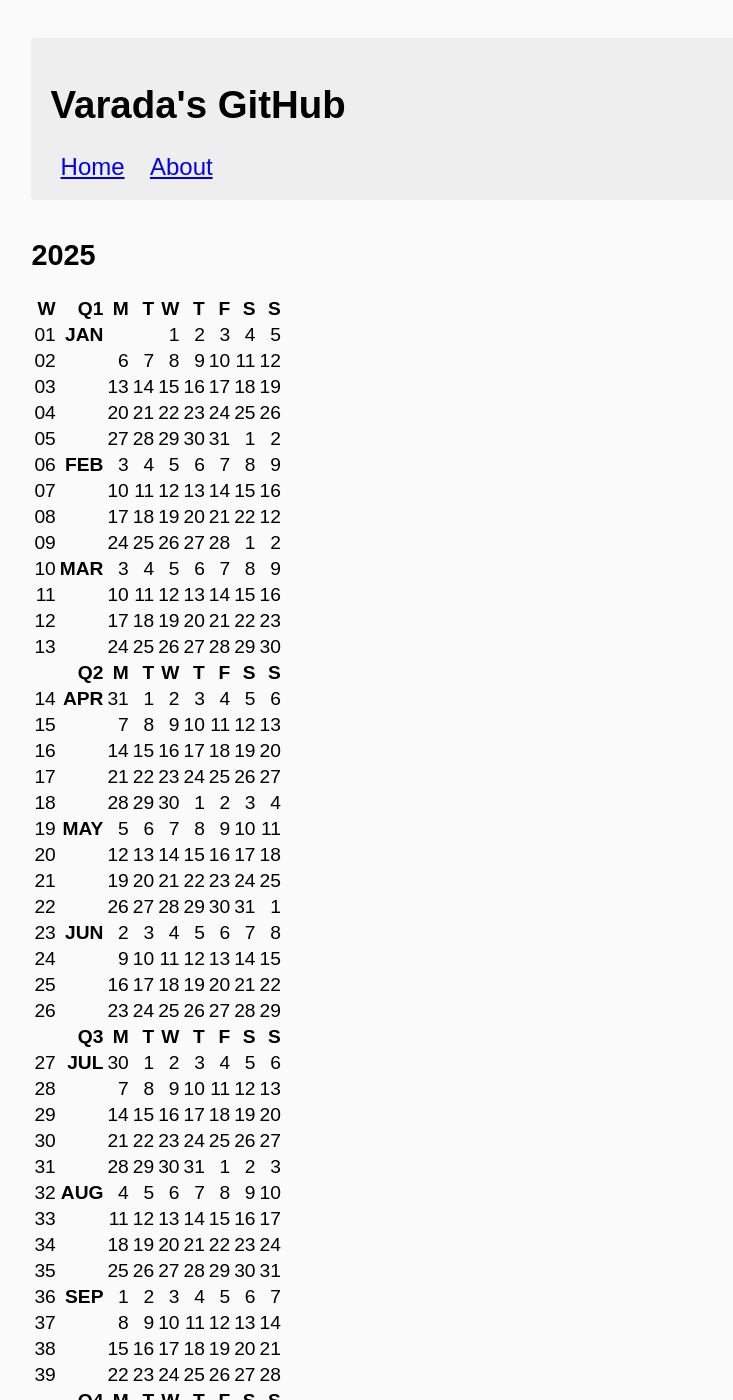
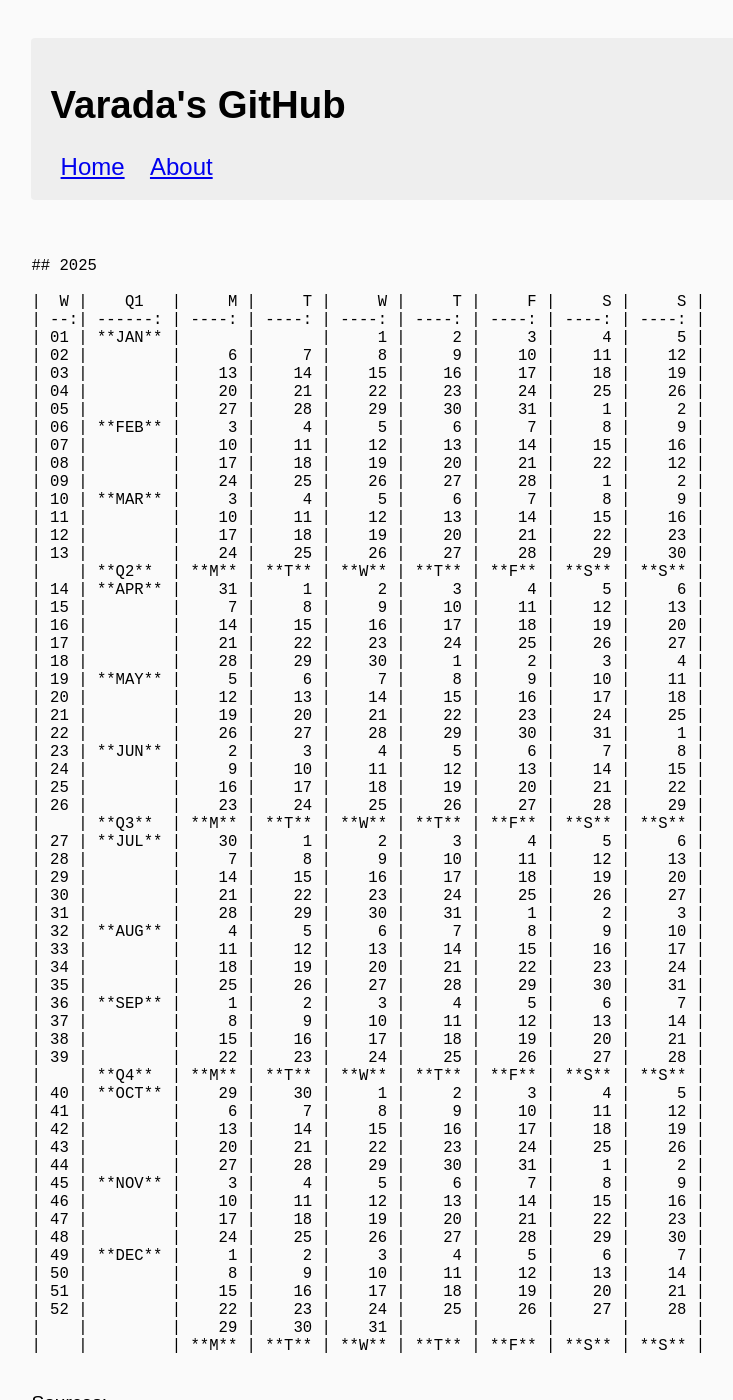
Before and after one commit to ivarada/ivarada.github.io, a Jekyll site: the page built from calendar/calendar-y-2025.md, in a window 1280 px wide and 1400 px high. Shown: the whole window, without its empty margins (7-740 px from the left). Built offline with Jekyll 4.4.1, drawn with Linux system fonts in a browser that asks for light colours; our own code applies the rules of GitHub Pages for plain Markdown files; some of the changed text lies outside the part shown.

Commit message:
Update calendar-y-2025.md

```diff
--- a/calendar/calendar-y-2025.md
+++ b/calendar/calendar-y-2025.md
@@ -1,3 +1,8 @@
+---
+title: 2025 Markdown Template
+layout: default
+---
+<pre><code>
 ## 2025
 
 |  W |    Q1   |     M |     T |     W |     T |     F |     S |     S |
@@ -60,6 +65,7 @@
 |    |         |    29 |    30 |    31 |       |       |       |       |
 |    |         | **M** | **T** | **W** | **T** | **F** | **S** | **S** |
 
+</code></pre>
 
 Sources:
 - https://jorgesanz.net/posts/2024-11-13-markdown-calendar-for-2025/
```
